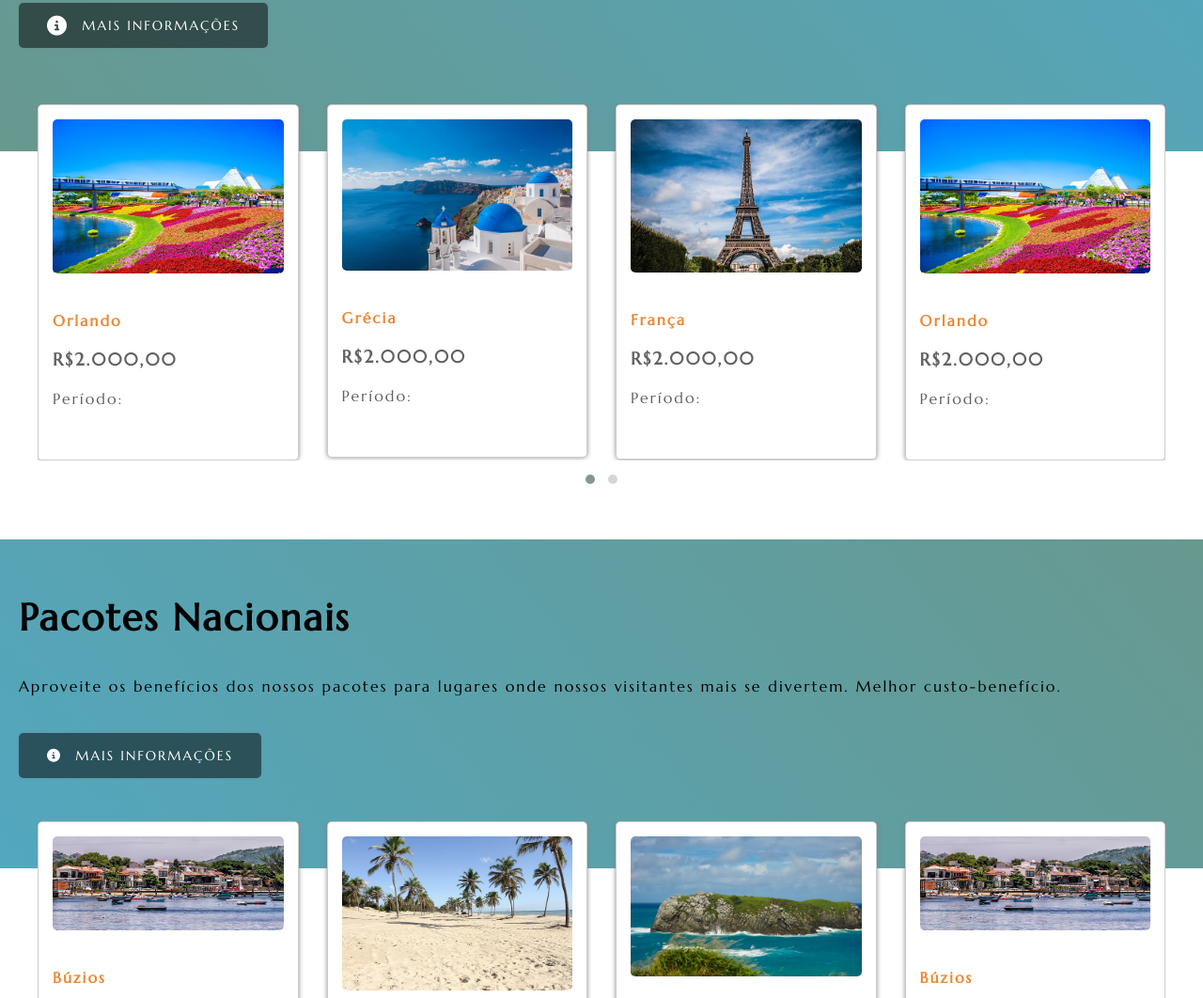
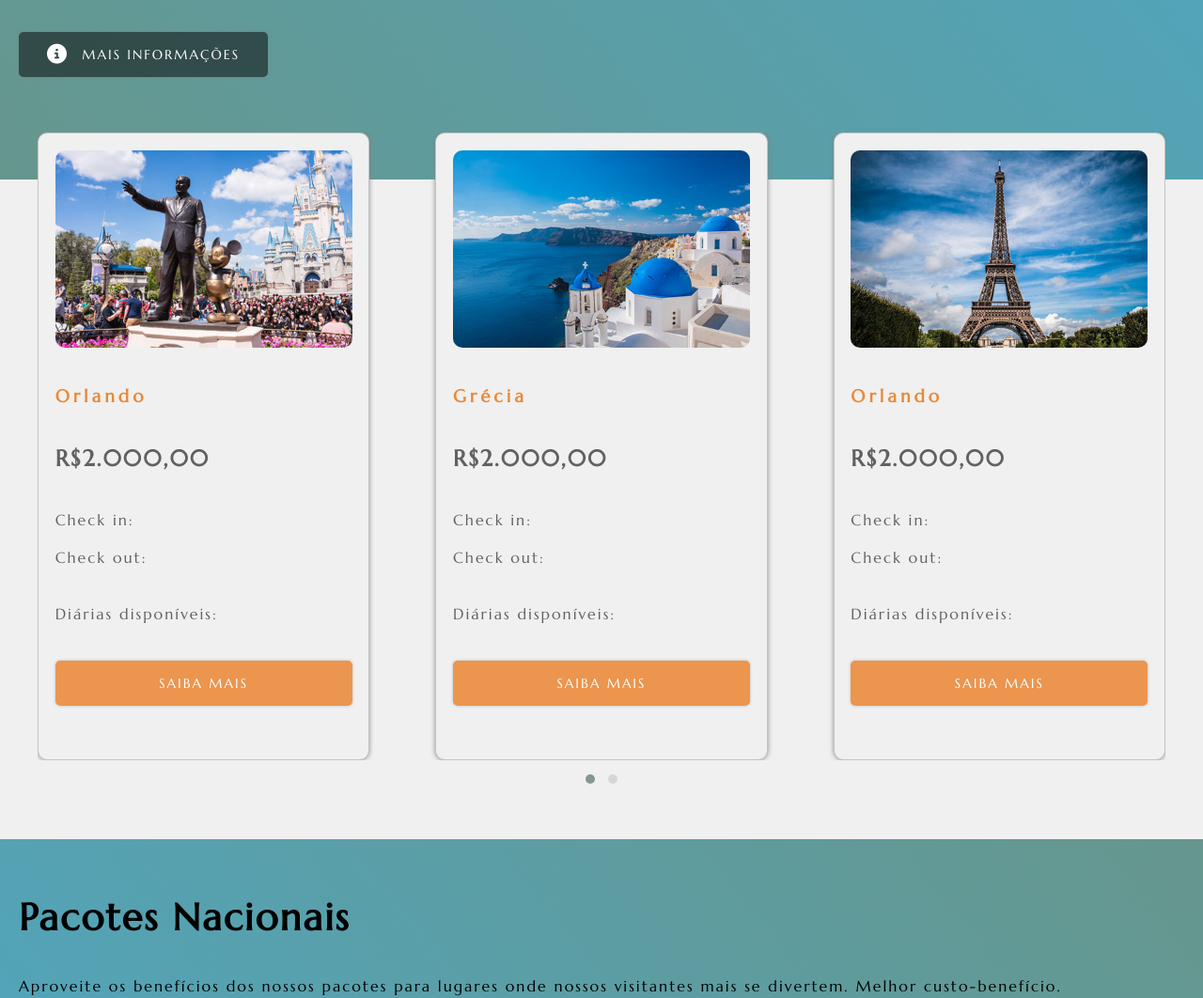
Before and after one commit to EdileneLopes/PR3Tech-Woman, a plain HTML site: page FrontEnd/index.html in a window 1280 px wide. Shown: the part 349-1411 px from the top of the page at 94% size. Drawn offline with Linux system fonts and the light colour scheme.

Commit message:
alteracao index, login e + pg escolha

```diff
--- /dev/null
+++ b/FrontEnd/assets/style/buttonchoice-style.css
@@ -0,0 +1,84 @@
+@import url('https://fonts.googleapis.com/css2?family=Marcellus&display=swap');
+
+:root{
+    --black:#141414;
+    --white:#fff;
+    --logo_green:rgba(83, 138, 127, 0.877);
+    --logo_grey: #616161;
+    --logo_blue: #399ab5de;
+    --logo_orange: #EB8836;
+}
+
+*{
+    margin: 0;
+    padding: 0;
+    box-sizing: border-box;
+    font-family: 'Marcellus', serif;
+    color: var(--logo_grey);
+}
+
+body{
+    background-image: url(/assets/img/banner1.jpg);
+    background-repeat: no-repeat;
+    background-position: center;
+    background-size: cover;
+    height: 100vh;
+}
+
+
+.login-box{
+    background-color: rgba(227, 227, 227, 0.95);
+    height: 70vh;
+    width: 60vw;
+    border-radius: 5px;
+    box-shadow: 15px 15px 30px 5px rgba(0, 0, 0, 0.2);
+    margin-top: 15vh;
+}
+
+.logo{
+    margin-top: 4vh;
+    max-width: 16vw;
+}
+
+.logo-admin{
+    margin-top: 1vh;
+}
+
+.logo-admin h4{
+    border-left: 0.5px solid var(--logo_grey);
+    padding: 15px 0 15px 40px;
+    margin: 25px 0 0 40px;
+    letter-spacing: 8px;
+}
+
+
+
+/*botao cadastro*/
+
+.register{
+    margin-bottom: 13vh;
+    letter-spacing: 3px;
+}
+
+.register a{
+    text-decoration: none;
+    color: var(--logo_grey);
+}
+.register a:hover{
+    color: var(--white);
+}
+
+
+/*botao listagem*/
+.return-client{
+    margin-bottom: 15vh;
+    letter-spacing: 2px;
+}
+
+.return-client a{
+    text-decoration: none;
+    color: var(--logo_grey);
+}
+.return-client a:hover{
+    color: var(--white);
+}
--- a/FrontEnd/assets/style/cards.css
+++ b/FrontEnd/assets/style/cards.css
@@ -19,16 +19,39 @@
     justify-content: center;
     align-items: flex-start;
     letter-spacing: 2px;
+    width: 100%;
 
 }
 .pacote-internacional .descricao{
     margin-top: 10px;
     margin-bottom: 40px;
-    width: max-content;
+    width: 100%;
 }
 .titulo{
     margin-top: 20mm;
     font-size: 40px;
+}
+
+.botaocard{
+    background-color: #eb8836dd;
+    border: none;
+    color: white;
+    box-shadow: 0px 0px 3px rgba(128, 128, 128, 0.500);
+    border-radius: 5px;
+    width: 100%;
+    padding: 15px 30px;
+    font-size: 14px;
+    cursor: pointer;
+    transition: .3s ease all;
+    letter-spacing: 2px;
+}
+.botaocard:hover{
+    background-color: white;
+    color: black;
+    letter-spacing: 2px;
+}
+.botao i{
+    margin-right: 8px;
 }
 
 
@@ -48,7 +71,7 @@
 .pacote-nacional .descricao{
     margin-top: 10mm;
     margin-bottom: 40px;
-    width: max-content;
+    width: 100%;
 }
 
 .titulo{
@@ -87,6 +110,8 @@
 
 
 
+
+
 /*carrossel container*/
 .carousel-fotos{
     margin:-50px 40px 0px 40px;
@@ -97,19 +122,18 @@
 
 /*img*/
 .box-fotos{
-    border-radius: 5px;
-    width: 280;
-    height: 180;
+    border-radius: 10px;
 }
 /*card carrossel*/
 .item{
     color: var(--logo_grey);
-    border-radius: 5px;
+    border-radius: 10px;
     /* offset-x | offset-y | blur-radius | color */
     box-shadow: 0px 0px 5px rgba(128, 128, 128, 0.87);
-    padding: 15px;
+    padding: 5%;
     border: 0.5px solid rgba(128, 128, 128, 0.4);
     background-color: var(--white);
+    background-color: rgb(240, 240, 240)
 
 }
 .item #description-card{
@@ -117,8 +141,9 @@
     letter-spacing: 2px;
 }
 
-h4{
+#description-card h3{
     color: var(--logo_orange);
+    letter-spacing: 4px;
 }
 
 footer{
--- a/FrontEnd/assets/style/main.css
+++ b/FrontEnd/assets/style/main.css
@@ -17,6 +17,10 @@
 
 }
 
+body{
+    background-color: rgb(240, 240, 240)
+}
+
 /*logo principal*/
 #logo img{
     max-width: 260px;
@@ -28,9 +32,8 @@
     flex-direction: row;
     justify-content: space-evenly;
     align-items: center;
-    margin: 20px;
+    margin: 3%;
     letter-spacing: 2px;
-    height: 120px;
 }
 nav button{
     font-size: 17px;
@@ -66,9 +69,10 @@ nav a{
     text-decoration: none;
 }
 #button-login:hover{
-    border: 0.5px solid var(--white);
-    background-color: var(--logo_green);
+    border: 0.5px solid transparent;
+    background-image:linear-gradient(to bottom right, var(--logo_green),var(--logo_blue));
     color: var(--white);
+
 
 }
 .nav-container a{
--- a/FrontEnd/index.html
+++ b/FrontEnd/index.html
@@ -67,17 +67,83 @@
     <div class="carousel-fotos">
         <div class="owl-carousel owl-theme">
         <div class="item">
-            <img class="box-fotos" src="assets/img/disney/disneycapa.jpg" alt="" srcset="">
+            <img class="box-fotos" src="assets/img/trip/orlando.png" alt="" srcset="">
             <div id="description-card">
-            <h4>Orlando</h4>
+            <h3>Orlando</h3>
             <br>
-            <h3>R$2.000,00</h3>
             <br>
-            <p id="periodo">Período:</p>
+            <h2>R$2.000,00</h2>
+            <br>
+            <br>
+            <p>Check in:<span th></span></p>
+            <br>
+            <p>Check out:<span th></span></p>
+            <br>
+            <br>
+            <p>Diárias disponíveis:<span th></span></p>
+            <br>
+            <br>
+            <button role="button" class="botaocard">
+                SAIBA MAIS
+            </button>
             </div>
         </div>
         <div class="item">
-            <img class="box-fotos" src="assets/img/grecia/greciacapa.jpg" alt="" srcset="">
+            <img class="box-fotos" src="assets/img/trip/grecia.png" alt="" srcset="">
+            <div id="description-card">
+                <h3>Grécia</h3>
+                <br>
+                <br>
+                <h2>R$2.000,00</h2>
+                <br>
+                <br>
+                <p>Check in:<span th></span></p>
+                <br>
+                <p>Check out:<span th></span></p>
+                <br>
+                <br>
+                <p>Diárias disponíveis:<span th></span></p>
+                <br>
+                <br>
+                <button role="button" class="botaocard">
+                    SAIBA MAIS
+                </button>
+                </div>
+        </div>
+        <div class="item">
+            <img class="box-fotos" src="assets/img/trip/franca.png" alt="" srcset="">
+            <div id="description-card">
+                <h3>Orlando</h3>
+                <br>
+                <br>
+                <h2>R$2.000,00</h2>
+                <br>
+                <br>
+                <p>Check in:<span th></span></p>
+                <br>
+                <p>Check out:<span th></span></p>
+                <br>
+                <br>
+                <p>Diárias disponíveis:<span th></span></p>
+                <br>
+                <br>
+                <button role="button" class="botaocard">
+                    SAIBA MAIS
+                </button>
+                </div>
+        </div>
+        <div class="item">
+            <img class="box-fotos" src="assets/img/trip/orlando.png" alt="" srcset="">
+            <div id="description-card">
+                <h4>Orlando</h4>
+                <br>
+                <h3>R$2.000,00</h3>
+                <br>
+                <p id="periodo">Período:</p>
+                </div>
+        </div>
+        <div class="item">
+            <img class="box-fotos" src="assets/img/trip/grecia.png" alt="" srcset="">
             <div id="description-card">
                 <h4>Grécia</h4>
                 <br>
@@ -87,37 +153,7 @@
                 </div>
         </div>
         <div class="item">
-            <img class="box-fotos" src="assets/img/frança/françacapa.jpg" alt="" srcset="">
-            <div id="description-card">
-                <h4>França</h4>
-                <br>
-                <h3>R$2.000,00</h3>
-                <br>
-                <p id="periodo">Período:</p>
-                </div>
-        </div>
-        <div class="item">
-            <img class="box-fotos" src="assets/img/disney/disneycapa.jpg" alt="" srcset="">
-            <div id="description-card">
-                <h4>Orlando</h4>
-                <br>
-                <h3>R$2.000,00</h3>
-                <br>
-                <p id="periodo">Período:</p>
-                </div>
-        </div>
-        <div class="item">
-            <img class="box-fotos" src="assets/img/grecia/greciacapa.jpg" alt="" srcset="">
-            <div id="description-card">
-                <h4>Grécia</h4>
-                <br>
-                <h3>R$2.000,00</h3>
-                <br>
-                <p id="periodo">Período:</p>
-                </div>
-        </div>
-        <div class="item">
-            <img class="box-fotos" src="assets/img/frança/françacapa.jpg" alt="" srcset="">
+            <img class="box-fotos" src="assets/img/trip/franca.png" alt="" srcset="">
             <div id="description-card">
                 <h4>França</h4>
                 <br>
@@ -148,7 +184,7 @@
     <div class="carousel-fotos2">
         <div class="owl-carousel owl-theme">
         <div class="item">
-            <img class="box-fotos" src="assets/img/buzios/buzioscapa.jpg" alt="" srcset="">
+            <img class="box-fotos" src="assets/img/trip/buzios.png" alt="" srcset="">
             <div id="description-card">
                 <h4>Búzios</h4>
                 <br>
@@ -158,7 +194,7 @@
             </div>
         </div>
         <div class="item">
-            <img class="box-fotos" src="assets/img/fortaleza/fortalezacapa.jpg" alt="" srcset="">
+            <img class="box-fotos" src="assets/img/trip/fortaleza.png" alt="" srcset="">
             <div id="description-card">
                 <h4>Fortaleza</h4>
                 <br>
@@ -168,7 +204,7 @@
             </div>
         </div>
         <div class="item">
-            <img class="box-fotos" src="assets/img/noronha/noronhacapa.jpg" alt="" srcset="">
+            <img class="box-fotos" src="assets/img/trip/noronha.png" alt="" srcset="">
             <div id="description-card">
                 <h4>Fernando de Noronha</h4>
                 <br>
@@ -178,7 +214,7 @@
             </div>
         </div>
         <div class="item">
-            <img class="box-fotos" src="assets/img/buzios/buzioscapa.jpg" alt="" srcset="">
+            <img class="box-fotos" src="assets/img/trip/buzios.png" alt="" srcset="">
             <div id="description-card">
                 <h4>Búzios</h4>
                 <br>
@@ -188,7 +224,7 @@
             </div>
         </div>
         <div class="item">
-            <img class="box-fotos" src="assets/img/fortaleza/fortalezacapa.jpg" alt="" srcset="">
+            <img class="box-fotos" src="assets/img/trip/fortaleza.png" alt="" srcset="">
             <div id="description-card">
                 <h4>Fortaleza</h4>
                 <br>
@@ -198,7 +234,7 @@
             </div>
         </div>
         <div class="item">
-            <img class="box-fotos" src="assets/img/noronha/noronhacapa.jpg" alt="" srcset="">
+            <img class="box-fotos" src="assets/img/trip/noronha.png" alt="" srcset="">
             <div id="description-card">
                 <h4>Fernando de Noronha</h4>
                 <br>
--- a/FrontEnd/js/owl/setup.js
+++ b/FrontEnd/js/owl/setup.js
@@ -1,16 +1,16 @@
 $('.owl-carousel').owlCarousel({
 
-    margin:30,
+    margin:70,
     nav:false,
     responsive:{
         300:{
             items:2
         },
         600:{
-            items:3
+            items:2
         },
         1000:{
-            items:4
+            items:3
         }
     }
 })
```
Also changed, not shown: FrontEnd/assets/style/login-style.css (+18 -17 lines), FrontEnd/pages/button-choice.html (added, +36 -0 lines), FrontEnd/pages/login.html (+4 -5 lines), FrontEnd/assets/img/buzios/buzioscapa.png (added), FrontEnd/assets/img/buzios/buzioscapa2.jpg (renamed from FrontEnd/assets/img/buzios/buzioscapa.jpg), FrontEnd/assets/img/trip/buzios.png (added), FrontEnd/assets/img/trip/fortaleza.png (added), FrontEnd/assets/img/trip/franca.png (added), FrontEnd/assets/img/trip/grecia.png (added), FrontEnd/assets/img/trip/noronha.png (added), FrontEnd/assets/img/trip/noronha2.png (added), FrontEnd/assets/img/trip/orlando.png (added), FrontEnd/assets/img/trip/orlando2.png (added), FrontEnd/assets/style/owl/owl.carousel.min.css, 1 more files.
